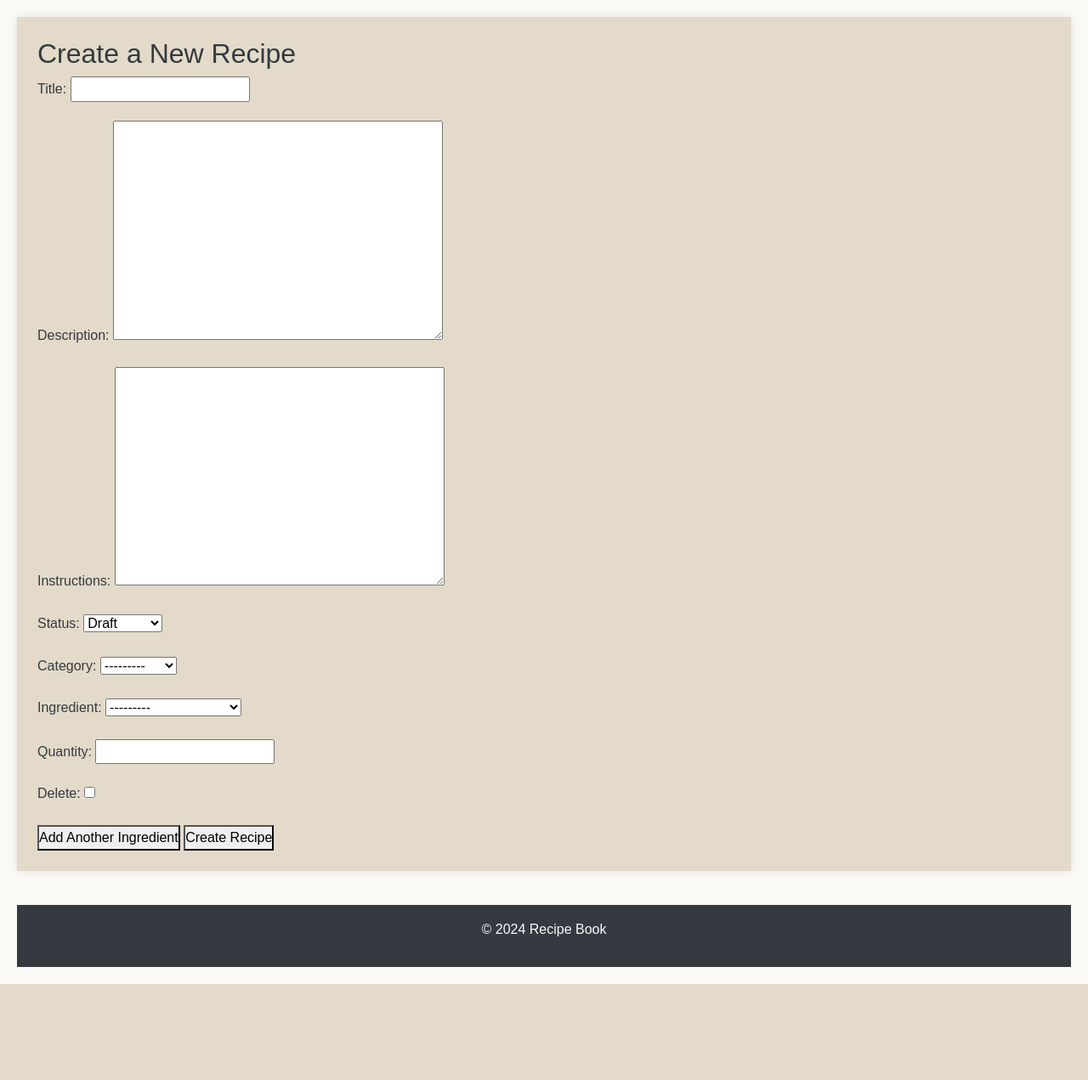
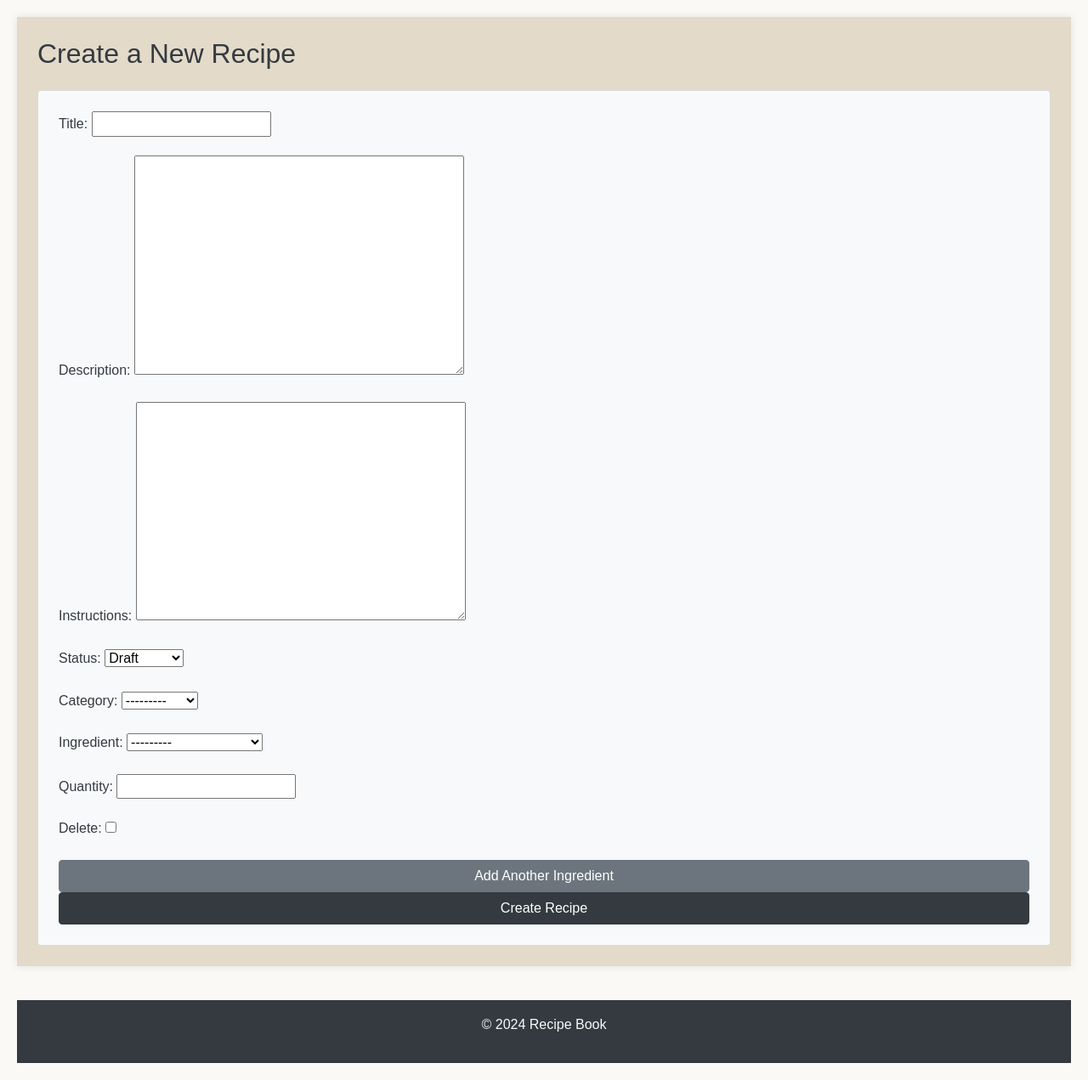
Before and after one commit to seanfreaney/fav-recipes, a Django app: page /recipe/create/ in a window 1280 px wide. Shown: the part 158-1429 px from the top of the page at 85% size. Before the commit the page ends 1316 px from the top, so only its background shows below. Run offline with Django 4.2, Linux system fonts and the light colour scheme; the visitor is signed in with stand-in values (Sample User, id 1); data comes from the database, SQL or seed files in the repository; some libraries are stand-ins or nearby versions.

Commit message:
style create recipe

```diff
--- a/recipes/templates/recipes/create_recipe.html
+++ b/recipes/templates/recipes/create_recipe.html
@@ -7,8 +7,8 @@
 
 {% block content %}
 {% if user.is_authenticated %}
-    <h2>Create a New Recipe</h2>
-    <form method="post">
+    <h2 class="mb-4">Create a New Recipe</h2>
+    <form method="post" class="bg-light p-4 card">
         {% csrf_token %}
         {{ recipe_form.as_p }}
         {{ category_form.as_p }}
@@ -20,8 +20,8 @@
                 </div>
             {% endfor %}
         </div>
-        <button type="button" id="add-ingredient-btn">Add Another Ingredient</button>
-        <button type="submit">Create Recipe</button>
+        <button type="button" id="add-ingredient-btn" class="btn btn-secondary">Add Another Ingredient</button>
+        <button type="submit" class="btn btn-dark">Create Recipe</button>
     </form>
 {% else %}
     <p>You must be <a href="{% url 'account_login' %}">logged in</a> to create a recipe.</p>
```
